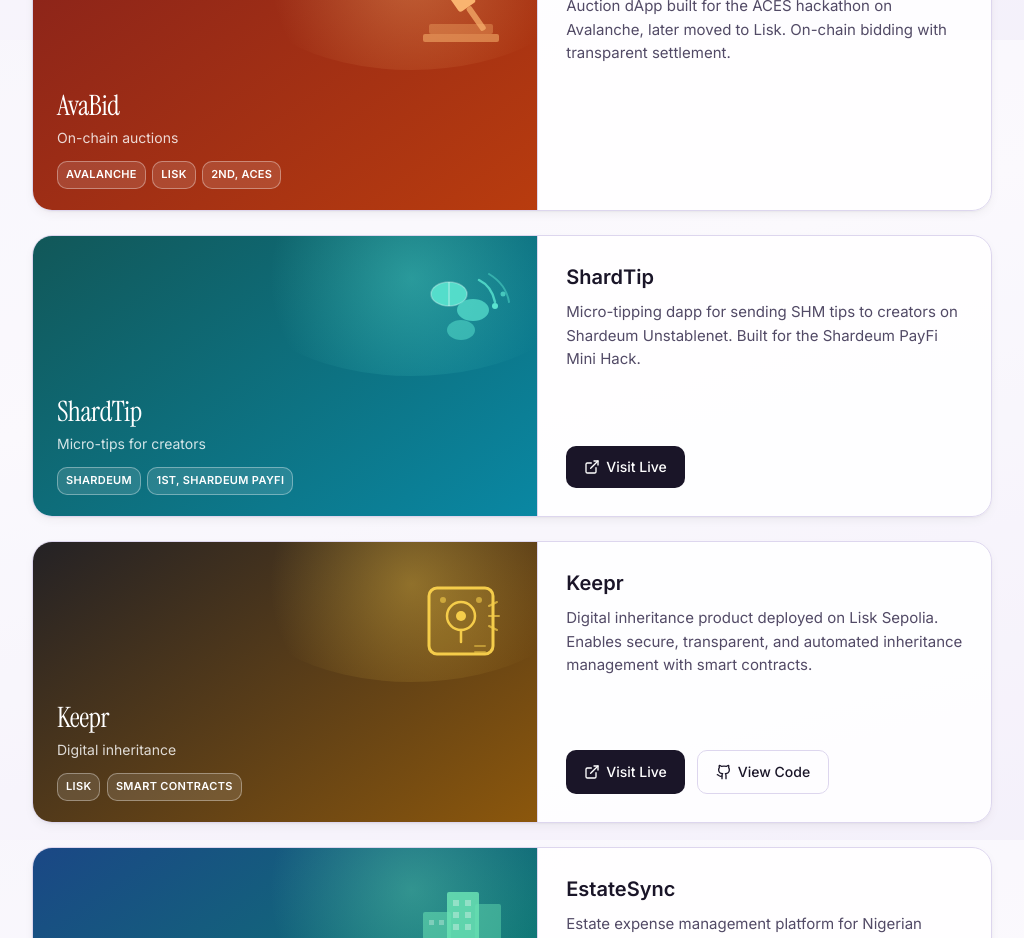
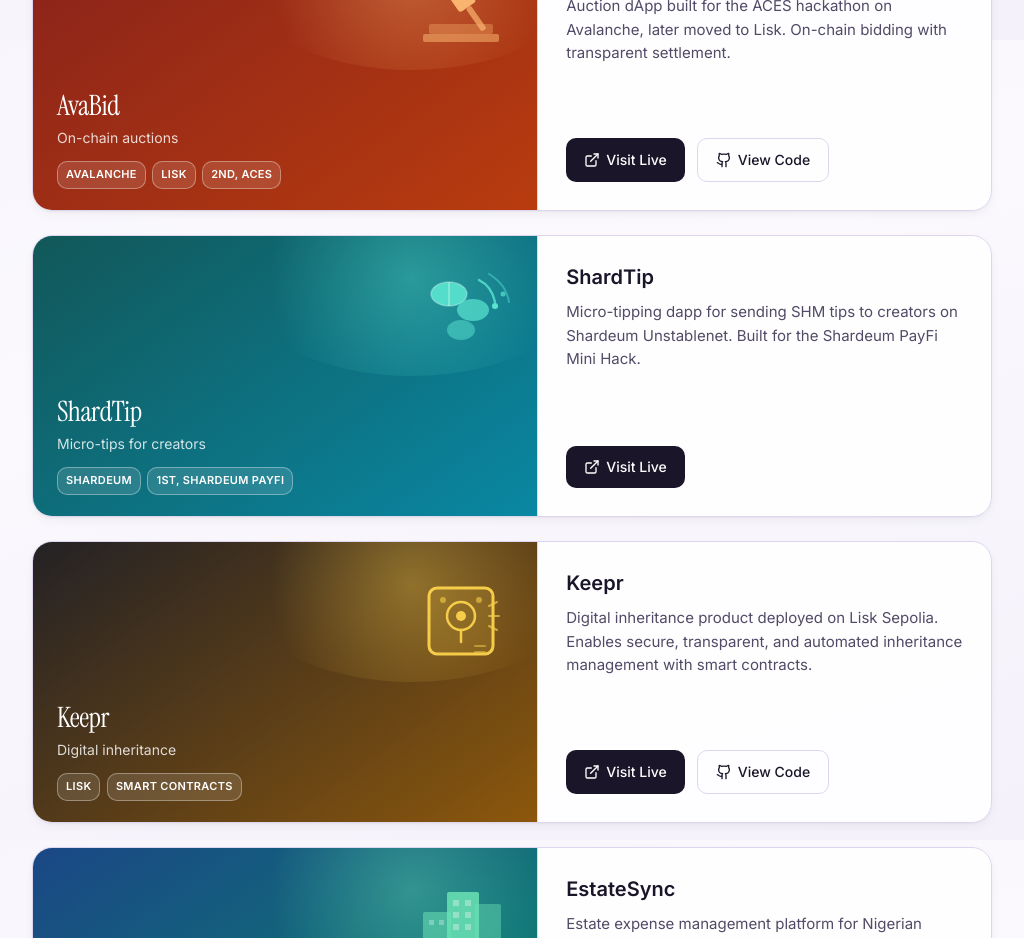
Before and after one commit to Goodnessmbakara/Goodnessmbakara.github.io, a Next.js app: page / in a window 1280 px wide. Shown: the part 1560-2498 px from the top of the page, without its empty margins (128-1152 px from the left). Built offline with nearby package versions, Linux system fonts and the light colour scheme; a web font is replaced by a local one.

Commit message:
Link AvaBid live app and repo

```diff
--- a/data/featuredProjects.ts
+++ b/data/featuredProjects.ts
@@ -45,6 +45,8 @@
     name: "AvaBid",
     description:
       "Auction dApp built for the ACES hackathon on Avalanche, later moved to Lisk. On-chain bidding with transparent settlement.",
+    liveUrl: "https://auction-app-mauve.vercel.app",
+    githubUrl: "https://github.com/Goodnessmbakara/auction-app",
     visual: {
       motif: "gavel",
       tagline: "On-chain auctions",
```
